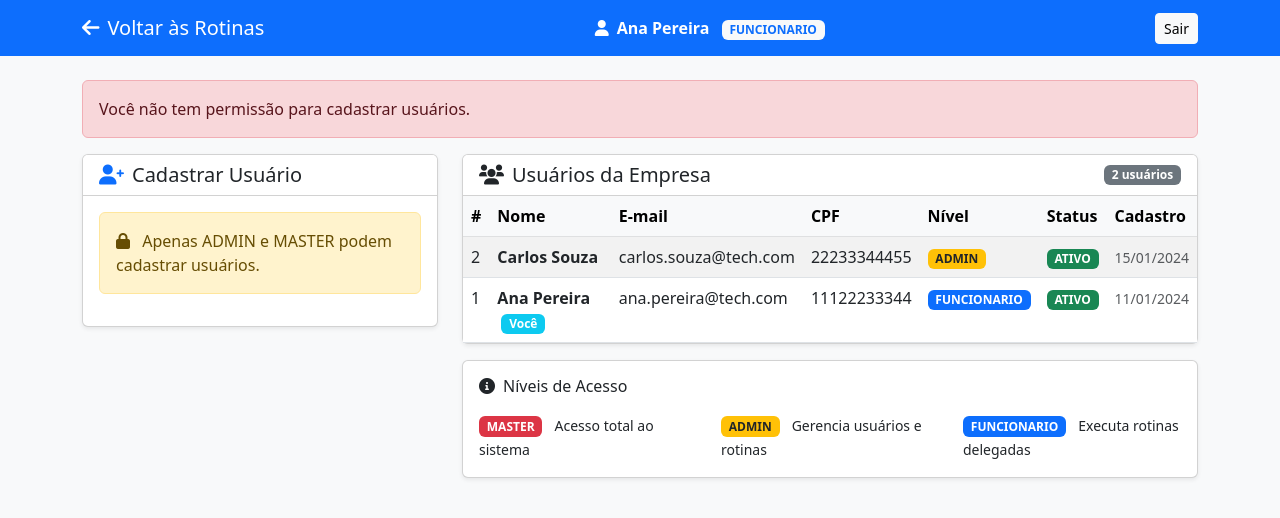
After one commit to Gumend3s/Projeto-de-Extensao, a PHP site: page /cadastro_usuario.php in a window 1280 px wide. The commit adds this page. Shown: the top 518 px of the page. Run offline with PHP 8.4, Linux system fonts and the light colour scheme; a user stored in the database is signed in; data comes from the database, SQL or seed files in the repository.

Commit message:
cadastro adicionado
cadastro adicionado

```diff
--- /dev/null
+++ b/php/cadastro_usuario.php
@@ -0,0 +1,337 @@
+<?php
+session_start();
+require_once 'conexao.php';
+
+// Verifica se usuário está logado
+if (!isset($_SESSION['idUsuario'])) {
+    header("Location: login.php");
+    exit;
+}
+
+$idUsuario = $_SESSION['idUsuario'];
+$idEmpresa = $_SESSION['idEmpresa'];
+$nivelUsuario = $_SESSION['nivel'];
+$mensagem = "";
+
+// Verifica se o usuário tem permissão (ADMIN ou MASTER)
+if ($nivelUsuario != 'ADMIN' && $nivelUsuario != 'MASTER') {
+    $mensagem = "<div class='alert alert-danger'>Você não tem permissão para cadastrar usuários.</div>";
+}
+
+// === CADASTRO DE USUÁRIO ===
+if ($_SERVER['REQUEST_METHOD'] == 'POST' && isset($_POST['acao']) && $_POST['acao'] == 'cadastrar_usuario') {
+
+    if ($nivelUsuario == 'ADMIN' || $nivelUsuario == 'MASTER') {
+        try {
+            // Validações
+            if (empty($_POST['nome']) || empty($_POST['cpf']) || empty($_POST['email']) || empty($_POST['senha'])) {
+                throw new Exception("Todos os campos são obrigatórios.");
+            }
+
+            // Valida CPF (remove caracteres especiais)
+            $cpf = preg_replace('/[^0-9]/', '', $_POST['cpf']);
+            if (strlen($cpf) != 11) {
+                throw new Exception("CPF inválido. Deve conter 11 dígitos.");
+            }
+
+            // Verifica se CPF já existe
+            $checkCPF = $pdo->prepare("SELECT COUNT(*) FROM Usuario WHERE cpf = :cpf");
+            $checkCPF->execute([':cpf' => $cpf]);
+            if ($checkCPF->fetchColumn() > 0) {
+                throw new Exception("CPF já cadastrado no sistema.");
+            }
+
+            // Verifica se email já existe
+            $checkEmail = $pdo->prepare("SELECT COUNT(*) FROM Usuario WHERE email = :email");
+            $checkEmail->execute([':email' => $_POST['email']]);
+            if ($checkEmail->fetchColumn() > 0) {
+                throw new Exception("E-mail já cadastrado no sistema.");
+            }
+
+            // Validar senha (mínimo 6 caracteres)
+            if (strlen($_POST['senha']) < 6) {
+                throw new Exception("A senha deve ter no mínimo 6 caracteres.");
+            }
+
+            // Hash da senha (compatível com seu login)
+            $senhaHash = $_POST['senha']; // Mantendo como texto simples conforme seu sistema atual
+
+            // Determina empresa e nível
+            // ADMIN só pode cadastrar usuários na própria empresa
+            $empresaCadastro = $idEmpresa;
+            $nivel = $_POST['nivel'];
+
+            // ADMIN não pode criar outros ADMIN ou MASTER
+            if ($nivelUsuario == 'ADMIN' && ($nivel == 'ADMIN' || $nivel == 'MASTER')) {
+                throw new Exception("Você não tem permissão para criar usuários ADMIN ou MASTER.");
+            }
+
+            // Inserir usuário
+            $sql = "INSERT INTO Usuario (idEmpresa, nome, cpf, email, senhaHash, nivel, status)
+                    VALUES (:idEmpresa, :nome, :cpf, :email, :senhaHash, :nivel, 'ATIVO')";
+
+            $stmt = $pdo->prepare($sql);
+            $stmt->execute([
+                ':idEmpresa' => $empresaCadastro,
+                ':nome'      => $_POST['nome'],
+                ':cpf'       => $cpf,
+                ':email'     => $_POST['email'],
+                ':senhaHash' => $senhaHash,
+                ':nivel'     => $nivel
+            ]);
+
+            $mensagem = "<div class='alert alert-success'>
+                <i class='fas fa-check-circle'></i> Usuário cadastrado com sucesso!
+            </div>";
+
+            // Limpa o formulário
+            $_POST = array();
+
+        } catch (Exception $e) {
+            $mensagem = "<div class='alert alert-danger'>
+                <i class='fas fa-exclamation-circle'></i> Erro: " . $e->getMessage() . "
+            </div>";
+        }
+    }
+}
+
+// === BUSCAR USUÁRIOS DA MESMA EMPRESA ===
+$sqlUsuarios = "
+    SELECT u.*, e.nome AS nome_empresa
+    FROM Usuario u
+    JOIN Empresa e ON u.idEmpresa = e.idEmpresa
+    WHERE u.idEmpresa = :idEmpresa
+    ORDER BY u.dataHoraInsercao DESC
+";
+$stmt = $pdo->prepare($sqlUsuarios);
+$stmt->execute([':idEmpresa' => $idEmpresa]);
+$usuarios = $stmt->fetchAll(PDO::FETCH_ASSOC);
+?>
+
+<!DOCTYPE html>
+<html lang="pt-br">
+<head>
+    <meta charset="UTF-8">
+    <title>Cadastro de Usuários</title>
+    <link href="https://cdn.jsdelivr.net/npm/bootstrap@5.3.0/dist/css/bootstrap.min.css" rel="stylesheet">
+    <link href="https://cdnjs.cloudflare.com/ajax/libs/font-awesome/6.0.0/css/all.min.css" rel="stylesheet">
+    <style>
+        .status-badge {
+            font-size: 0.75rem;
+            padding: 0.25rem 0.5rem;
+        }
+    </style>
+</head>
+<body class="bg-light">
+
+<nav class="navbar navbar-expand-lg navbar-dark bg-primary mb-4">
+    <div class="container">
+        <a class="navbar-brand" href="interface.php">
+            <i class="fas fa-arrow-left me-2"></i>Voltar às Rotinas
+        </a>
+
+        <span class="text-white">
+            <i class="fas fa-user me-2"></i><strong><?= $_SESSION['nome'] ?></strong>
+            <span class="badge bg-light text-primary ms-2"><?= $nivelUsuario ?></span>
+        </span>
+
+        <a href="logout.php" class="btn btn-light btn-sm ms-3">Sair</a>
+    </div>
+</nav>
+
+<div class="container">
+
+    <?= $mensagem ?>
+
+    <div class="row">
+
+        <!-- FORMULÁRIO DE CADASTRO -->
+        <div class="col-md-4">
+            <div class="card shadow-sm mb-4">
+                <div class="card-header bg-white">
+                    <h5 class="card-title mb-0">
+                        <i class="fas fa-user-plus text-primary me-2"></i>Cadastrar Usuário
+                    </h5>
+                </div>
+
+                <div class="card-body">
+                    <?php if ($nivelUsuario == 'ADMIN' || $nivelUsuario == 'MASTER'): ?>
+                    <form method="POST">
+                        <input type="hidden" name="acao" value="cadastrar_usuario">
+
+                        <div class="mb-3">
+                            <label class="form-label">Nome Completo</label>
+                            <input type="text" name="nome" class="form-control"
+                                   placeholder="Ex: João Silva" required>
+                        </div>
+
+                        <div class="mb-3">
+                            <label class="form-label">CPF</label>
+                            <input type="text" name="cpf" class="form-control"
+                                   placeholder="000.000.000-00"
+                                   maxlength="14" required>
+                        </div>
+
+                        <div class="mb-3">
+                            <label class="form-label">E-mail</label>
+                            <input type="email" name="email" class="form-control"
+                                   placeholder="usuario@empresa.com" required>
+                        </div>
+
+                        <div class="mb-3">
+                            <label class="form-label">Senha</label>
+                            <input type="password" name="senha" class="form-control"
+                                   placeholder="Mínimo 6 caracteres"
+                                   minlength="6" required>
+                            <small class="text-muted">Mínimo 6 caracteres</small>
+                        </div>
+
+                        <div class="mb-3">
+                            <label class="form-label">Nível de Acesso</label>
+                            <select name="nivel" class="form-select" required>
+                                <option value="FUNCIONARIO">Funcionário</option>
+                                <?php if ($nivelUsuario == 'MASTER'): ?>
+                                    <option value="ADMIN">Admin</option>
+                                    <option value="MASTER">Master</option>
+                                <?php endif; ?>
+                            </select>
+                            <small class="text-muted">
+                                <?php if ($nivelUsuario == 'ADMIN'): ?>
+                                    Você só pode criar Funcionários
+                                <?php endif; ?>
+                            </small>
+                        </div>
+
+                        <div class="d-grid">
+                            <button type="submit" class="btn btn-primary">
+                                <i class="fas fa-save me-2"></i>Cadastrar Usuário
+                            </button>
+                        </div>
+                    </form>
+                    <?php else: ?>
+                        <div class="alert alert-warning">
+                            <i class="fas fa-lock me-2"></i>
+                            Apenas ADMIN e MASTER podem cadastrar usuários.
+                        </div>
+                    <?php endif; ?>
+                </div>
+            </div>
+        </div>
+
+        <!-- LISTAGEM DE USUÁRIOS -->
+        <div class="col-md-8">
+            <div class="card shadow-sm">
+                <div class="card-header bg-white d-flex justify-content-between align-items-center">
+                    <h5 class="card-title mb-0">
+                        <i class="fas fa-users me-2"></i>Usuários da Empresa
+                    </h5>
+                    <span class="badge bg-secondary"><?= count($usuarios) ?> usuários</span>
+                </div>
+
+                <div class="table-responsive">
+                    <table class="table table-hover table-striped mb-0">
+                        <thead class="table-light">
+                            <tr>
+                                <th>#</th>
+                                <th>Nome</th>
+                                <th>E-mail</th>
+                                <th>CPF</th>
+                                <th>Nível</th>
+                                <th>Status</th>
+                                <th>Cadastro</th>
+                            </tr>
+                        </thead>
+
+                        <tbody>
+                        <?php if ($usuarios): ?>
+                            <?php foreach ($usuarios as $u): ?>
+                                <tr>
+                                    <td><?= $u['idUsuario'] ?></td>
+                                    <td>
+                                        <strong><?= htmlspecialchars($u['nome']) ?></strong>
+                                        <?php if ($u['idUsuario'] == $idUsuario): ?>
+                                            <span class="badge bg-info text-white ms-1">Você</span>
+                                        <?php endif; ?>
+                                    </td>
+                                    <td><?= htmlspecialchars($u['email']) ?></td>
+                                    <td><?= htmlspecialchars($u['cpf']) ?></td>
+                                    <td>
+                                        <?php
+                                            $nivelClass = [
+                                                'MASTER' => 'bg-danger',
+                                                'ADMIN' => 'bg-warning text-dark',
+                                                'FUNCIONARIO' => 'bg-primary'
+                                            ][$u['nivel']] ?? 'bg-secondary';
+                                        ?>
+                                        <span class="badge <?= $nivelClass ?>"><?= $u['nivel'] ?></span>
+                                    </td>
+                                    <td>
+                                        <?php
+                                            $statusClass = [
+                                                'ATIVO' => 'bg-success',
+                                                'INATIVO' => 'bg-secondary',
+                                                'BLOQUEADO' => 'bg-danger'
+                                            ][$u['status']] ?? 'bg-secondary';
+                                        ?>
+                                        <span class="badge <?= $statusClass ?>"><?= $u['status'] ?></span>
+                                    </td>
+                                    <td>
+                                        <small class="text-muted">
+                                            <?= date('d/m/Y', strtotime($u['dataHoraInsercao'])) ?>
+                                        </small>
+                                    </td>
+                                </tr>
+                            <?php endforeach; ?>
+                        <?php else: ?>
+                            <tr>
+                                <td colspan="7" class="text-center py-4 text-muted">
+                                    Nenhum usuário encontrado.
+                                </td>
+                            </tr>
+                        <?php endif; ?>
+                        </tbody>
+
+                    </table>
+                </div>
+            </div>
+
+            <!-- LEGENDA -->
+            <div class="card shadow-sm mt-3">
+                <div class="card-body">
+                    <h6 class="mb-3"><i class="fas fa-info-circle me-2"></i>Níveis de Acesso</h6>
+                    <div class="row">
+                        <div class="col-md-4">
+                            <span class="badge bg-danger me-2">MASTER</span>
+                            <small>Acesso total ao sistema</small>
+                        </div>
+                        <div class="col-md-4">
+                            <span class="badge bg-warning text-dark me-2">ADMIN</span>
+                            <small>Gerencia usuários e rotinas</small>
+                        </div>
+                        <div class="col-md-4">
+                            <span class="badge bg-primary me-2">FUNCIONARIO</span>
+                            <small>Executa rotinas delegadas</small>
+                        </div>
+                    </div>
+                </div>
+            </div>
+        </div>
+
+    </div>
+</div>
+
+<script>
+// Máscara de CPF
+document.querySelector('input[name="cpf"]')?.addEventListener('input', function (e) {
+    let value = e.target.value.replace(/\D/g, '');
+    if (value.length <= 11) {
+        value = value.replace(/(\d{3})(\d)/, '$1.$2');
+        value = value.replace(/(\d{3})(\d)/, '$1.$2');
+        value = value.replace(/(\d{3})(\d{1,2})$/, '$1-$2');
+        e.target.value = value;
+    }
+});
+</script>
+
+</body>
+</html>
--- a/php/login.php
+++ b/php/login.php
@@ -1,6 +1,6 @@
 <?php
+session_start();
 require_once 'conexao.php';
-
 
 $erro = "";
 
@@ -71,7 +71,7 @@ if ($_SERVER['REQUEST_METHOD'] == 'POST') {
                 </div>
             </form>
             <div class="text-center mt-3">
-                <small class="text-muted">Use: ana.pereira@tech.com / senha123</small>
+                <small class="text-muted">Use: ana.pereira@tech.com / 123</small>
             </div>
         </div>
     </div>
```
Also changed, not shown: php/interface.php (+15 -4 lines).
